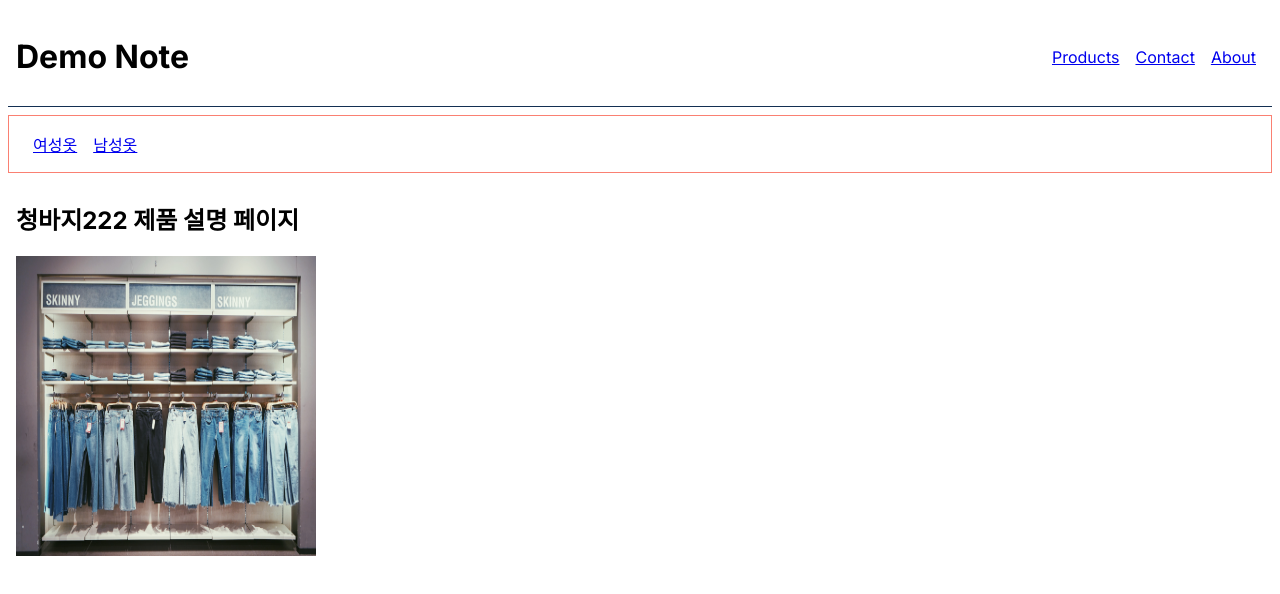
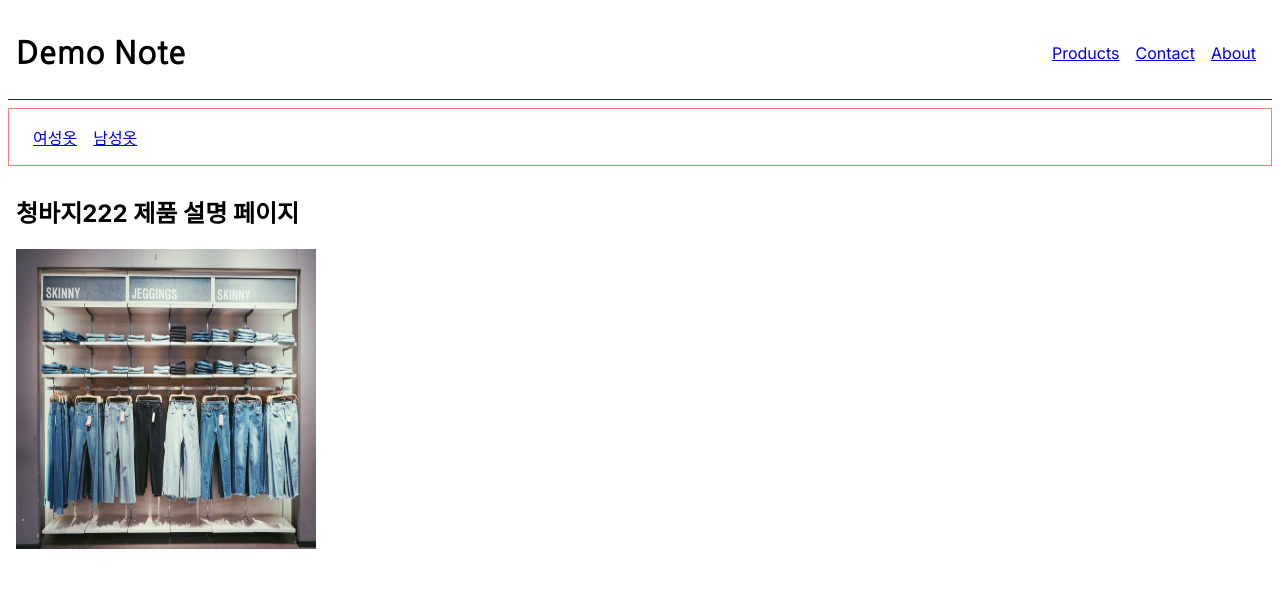
Before and after one commit to TaehwanGo/dream-nextjs, a Next.js app in the folder note/: page /products/1 in a window 1280 px wide. Shown: the top 594 px of the page. Built offline with nearby package versions, Linux system fonts and the light colour scheme.

Commit message:
6.8 폰트

```diff
--- a/note/src/app/layout.tsx
+++ b/note/src/app/layout.tsx
@@ -1,9 +1,11 @@
 import Link from "next/link";
 import styles from "./layout.module.css";
-import { Inter } from "next/font/google";
+import { Inter, Open_Sans, Nanum_Gothic } from "next/font/google";
 import { Metadata } from "next";
 
 const inter = Inter({ subsets: ["latin"] });
+const sans = Open_Sans({ subsets: ["latin"] });
+const gothic = Nanum_Gothic({ subsets: ["latin"], weight: "700" });
 
 export const metadata: Metadata = {
   title: "멋진 제품 사이트",
@@ -19,10 +21,10 @@
   children: React.ReactNode;
 }) {
   return (
-    <html lang="en">
+    <html lang="en" className={sans.className}>
       <body className={inter.className}>
         <header className={styles.header}>
-          <h1>Demo Note</h1>
+          <h1 className={gothic.className}>Demo Note</h1>
           <nav className={styles.nav}>
             <Link href="/products">Products</Link>
             <Link href="/contact">Contact</Link>
```
Also changed, not shown: 1 other file (tests, documents, lock files or other folders).
